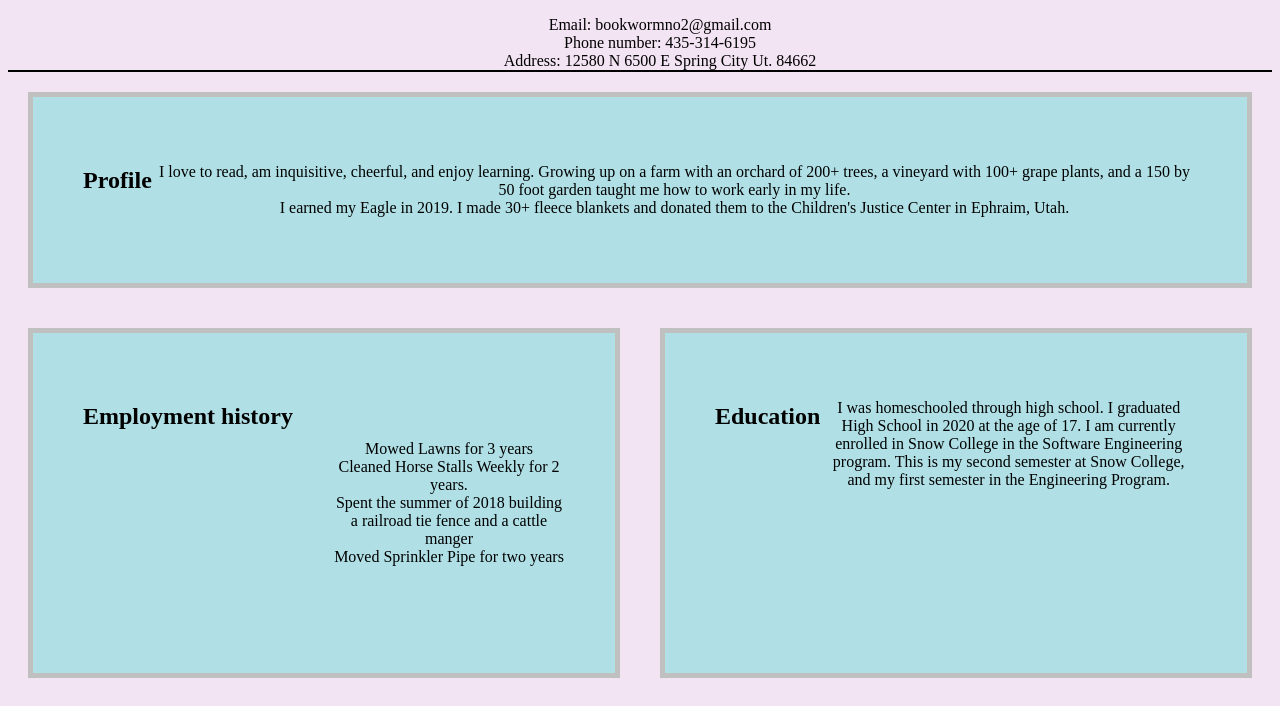
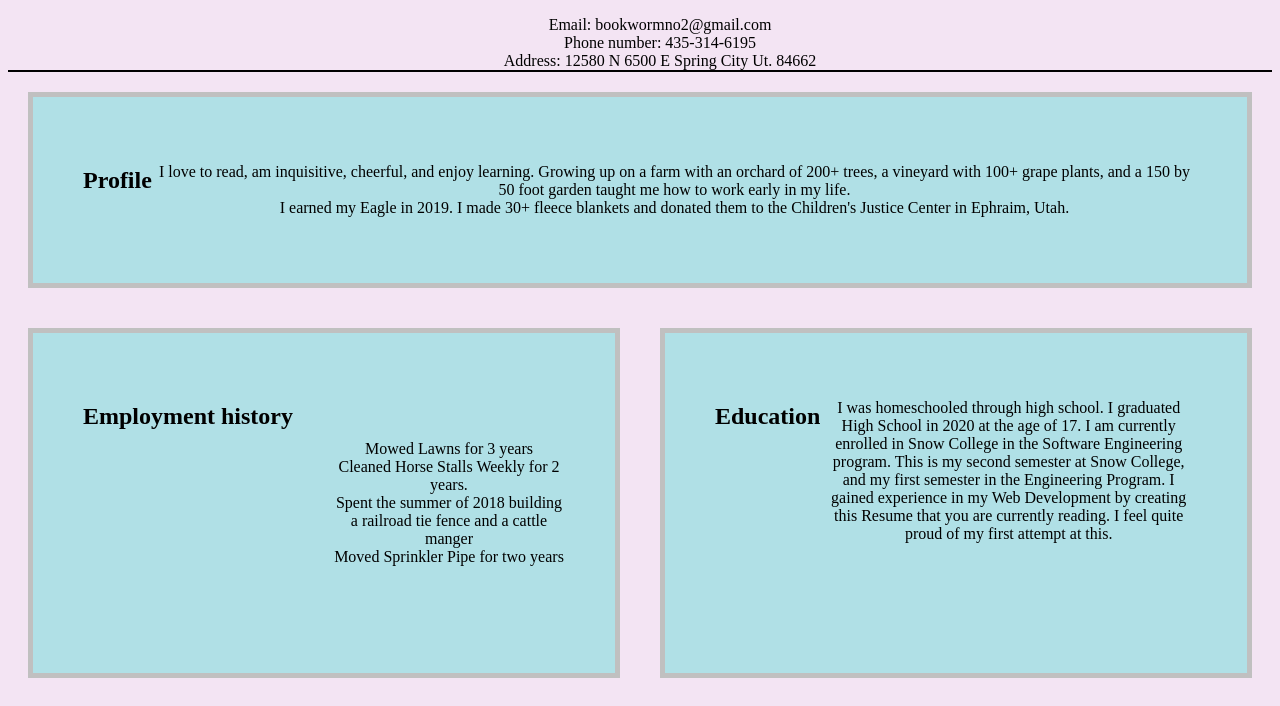
Before and after one commit to Omneruser/omneruser.github.io, a plain HTML site: page WebDevResume/WebDevResume.html in a window 1280 px wide. Shown: the part 105-811 px from the top of the page. Drawn offline with Linux system fonts and the light colour scheme.

Commit message:
Update WebDevResume.html

```diff
--- a/WebDevResume/WebDevResume.html
+++ b/WebDevResume/WebDevResume.html
@@ -47,6 +47,7 @@
                   <p> I was homeschooled through high school. I graduated High School in 2020 at the age of 17.
                       I am currently enrolled in Snow College in the Software Engineering program.
                       This is my second semester at Snow College, and my first semester in the Engineering Program.
+                      I gained experience in my Web Development by creating this Resume that you are currently reading. I feel quite proud of my first attempt at this.
                   </p>
                 </section>
               </div>
```
